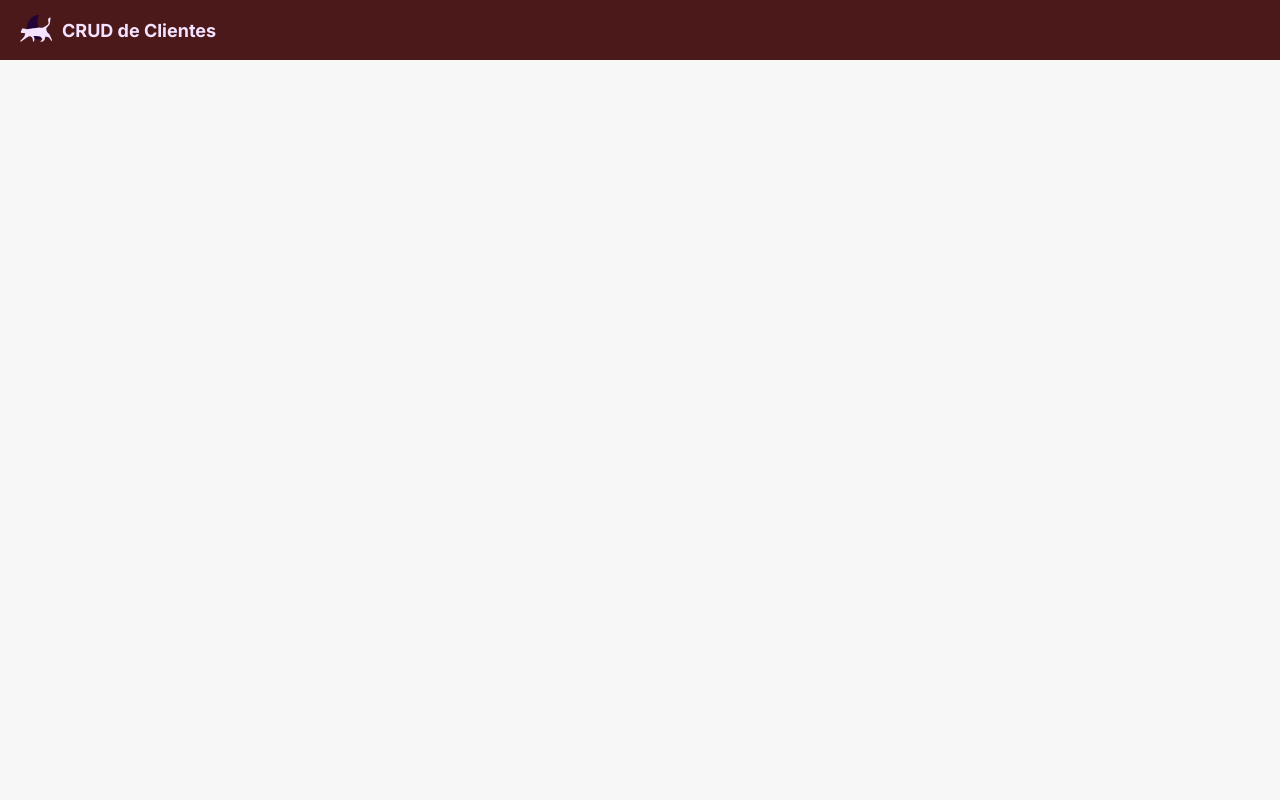
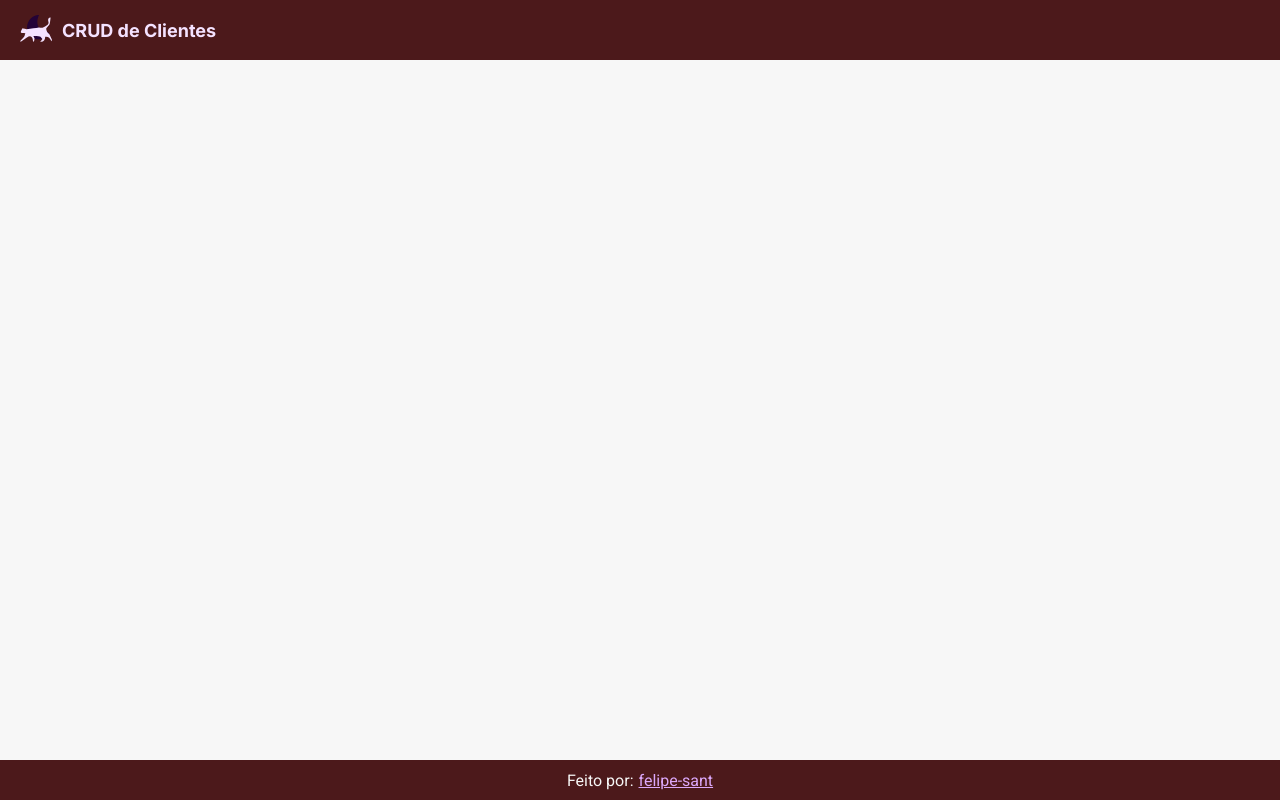
Before and after one commit to felipe-sant/FRONT_MongoDB-CRUD, a React (Create React App) app: page / in a window 1280 px wide. Built offline with nearby package versions, Linux system fonts and the light colour scheme.

Commit message:
feat: adicionando footer

```diff
--- /dev/null
+++ b/src/components/Footer.tsx
@@ -0,0 +1,11 @@
+import css from "../styles/footer.module.css"
+
+function Footer() {
+    return (
+        <footer className={css.footer}>
+            <p>Feito por:<a href="https://github.com/felipe-sant">felipe-sant</a></p>
+        </footer>
+    )
+}
+
+export default Footer
--- a/src/pages/home.tsx
+++ b/src/pages/home.tsx
@@ -5,6 +5,7 @@ import post from "../functions/post"
 import update from "../functions/update"
 import del from "../functions/delete"
 import Header from "../components/Header"
+import Footer from "../components/Footer"
 
 function Home() {
     const [clientes, setClientes] = useState<Cliente[]>([])
@@ -33,6 +34,8 @@ function Home() {
     return (
         <main>
             <Header />
+            <main></main>
+            <Footer />
         </main>
     )
 }
--- /dev/null
+++ b/src/styles/footer.module.css
@@ -0,0 +1,18 @@
+.footer {
+    background-color: var(--red-04);
+    display: flex;
+    height: 40px;
+    align-content: center;
+    justify-content: center;
+}
+
+footer p {
+    color: var(--gray-12);
+    display: flex;
+    align-items: center;
+}
+
+footer a {
+    color: var(--purple-08);
+    padding-left: 5px;
+}
--- a/src/styles/global.css
+++ b/src/styles/global.css
@@ -47,6 +47,6 @@
 
 main {
     background-color: var(--gray-12);
-    min-height: 100vh;
+    min-height: calc(100vh - 100px);
     max-height: auto;
 }
```
